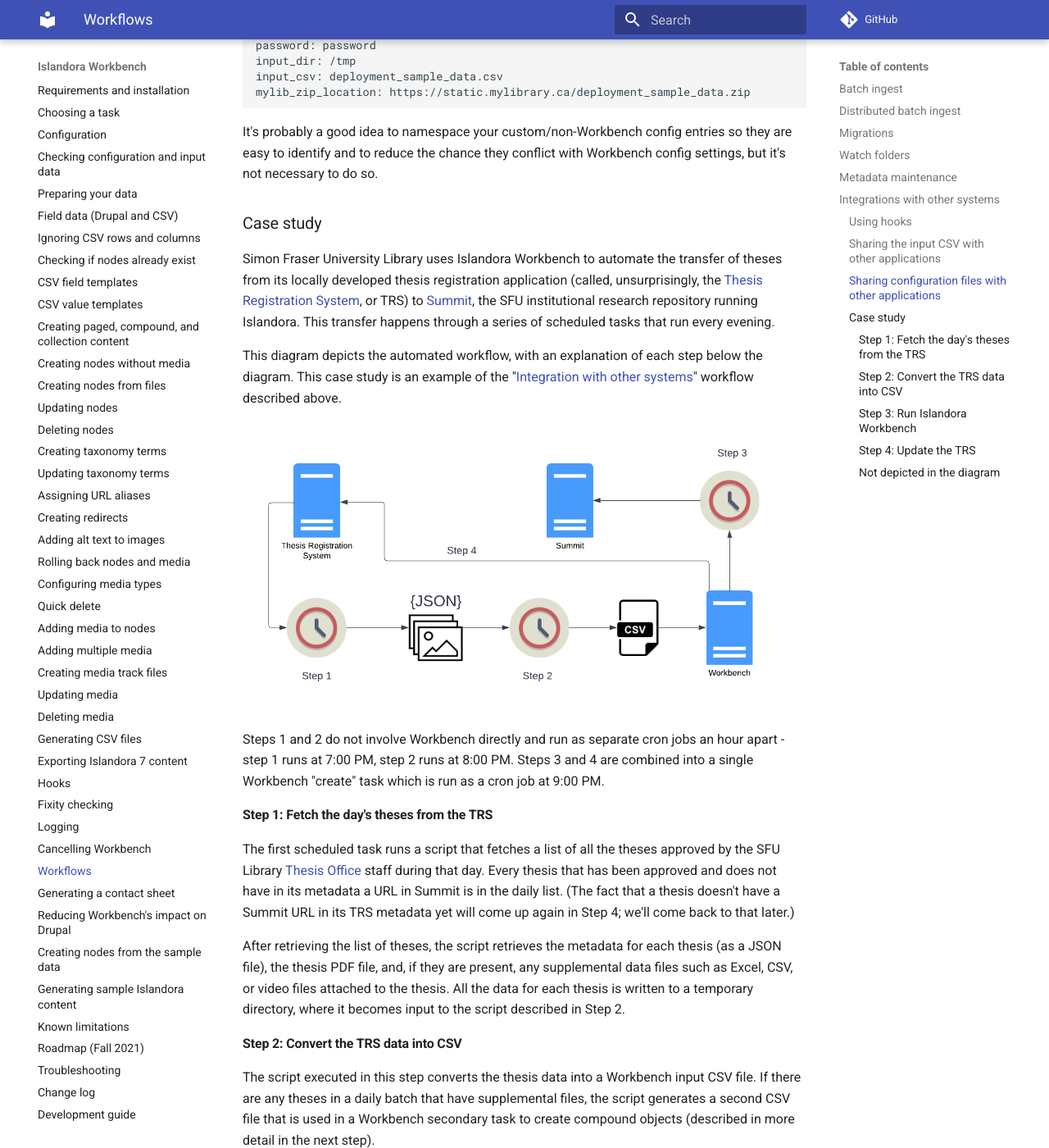
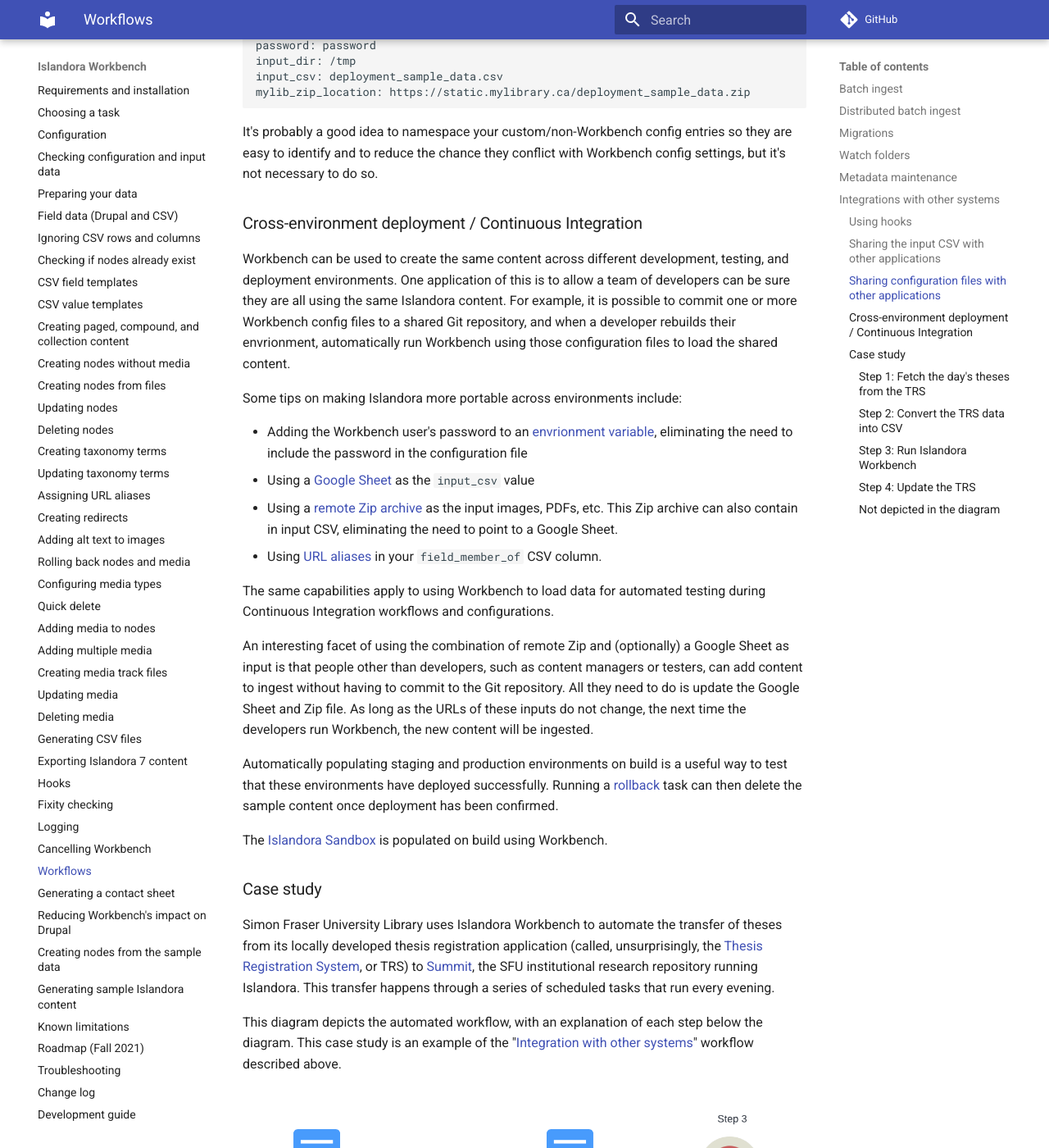
Before and after one commit to mjordan/islandora_workbench_docs, an MkDocs documentation site: the page built from docs/workflows.md, in a window 1280 px wide and 1400 px high, scrolled down 7889 px. Shown: the whole window at 82% size. Built offline with MkDocs 1.6.1 and Material for MkDocs 9.7.7, drawn with Linux system fonts in a browser that asks for light colours; comment, search, counter and statistics services are not loaded.

Commit message:
Added docs on using Workbench in CI and developer workflows.

```diff
--- a/docs/changelog.md
+++ b/docs/changelog.md
@@ -132,6 +132,7 @@
 
 ### Documentation
 
+* July 16, 2024: Added "[Cross-environment deployment / Continuous Integration](/islandora_workbench_docs/workflows/#cross-environment-deployment-continuous-integration)".
 * July 14, 2024: Added docs on the new `protected_vocabularies` config setting to "[Taxonomy reference fields](/islandora_workbench_docs/fields/#taxonomy-reference-fields)" and removed some cruft; added docs on "[Encoding of text files](/islandora_workbench_docs/preparing_data/#encoding-of-text-files)".
 * July 9, 2024: Added "[Using numbers as term names](/islandora_workbench_docs/fields/#using-numbers-as-term-names)".
 * July 7, 2024: Added "[Using a local or remote .zip archive as input data](https://mjordan.github.io/islandora_workbench_docs/preparing_data/#using-a-local-or-remote-zip-archive-as-input-data)".
--- a/docs/workflows.md
+++ b/docs/workflows.md
@@ -113,6 +113,25 @@
 
 It's probably a good idea to namespace your custom/non-Workbench config entries so they are easy to identify and to reduce the chance they conflict with Workbench config settings, but it's not necessary to do so.
 
+### Cross-environment deployment / Continuous Integration
+
+Workbench can be used to create the same content across different development, testing, and deployment environments. One application of this is to allow a team of developers can be sure they are all using the same Islandora content. For example, it is possible to commit one or more Workbench config files to a shared Git repository, and when a developer rebuilds their envrionment, automatically run Workbench using those configuration files to load the shared content.
+
+Some tips on making Islandora more portable across environments include:
+
+- Adding the Workbench user's password to an [envrionment variable](/islandora_workbench_docs/installation/#password-management), eliminating the need to include the password in the configuration file
+- Using a [Google Sheet](/islandora_workbench_docs/preparing_data/#using-a-google-sheet-as-the-input-csv-file) as the `input_csv` value
+- Using a [remote Zip archive](/islandora_workbench_docs/preparing_data/#using-a-local-or-remote-zip-archive-as-input-data) as the input images, PDFs, etc. This Zip archive can also contain in input CSV, eliminating the need to point to a Google Sheet.
+- Using [URL aliases](/islandora_workbench_docs/fields/#values-in-the-field_member_of-column) in your `field_member_of` CSV column.
+
+The same capabilities apply to using Workbench to load data for automated testing during Continuous Integration workflows and configurations.
+
+An interesting facet of using the combination of remote Zip and (optionally) a Google Sheet as input is that people other than developers, such as content managers or testers, can add content to ingest without having to commit to the Git repository. All they need to do is update the Google Sheet and Zip file. As long as the URLs of these inputs do not change, the next time the developers run Workbench, the new content will be ingested.
+
+Automatically populating staging and production environments on build is a useful way to test that these environments have deployed successfully. Running a [rollback](/islandora_workbench_docs/rolling_back/) task can then delete the sample content once deployment has been confirmed.
+
+The [Islandora Sandbox](https://sandbox.islandora.ca/) is populated on build using Workbench.
+
 ### Case study
 
 Simon Fraser University Library uses Islandora Workbench to automate the transfer of theses from its locally developed thesis registration application (called, unsurprisingly, the [Thesis Registration System](https://theses.lib.sfu.ca), or TRS) to [Summit](https://summit.sfu.ca), the SFU institutional research repository running Islandora. This transfer happens through a series of scheduled tasks that run every evening.
```
